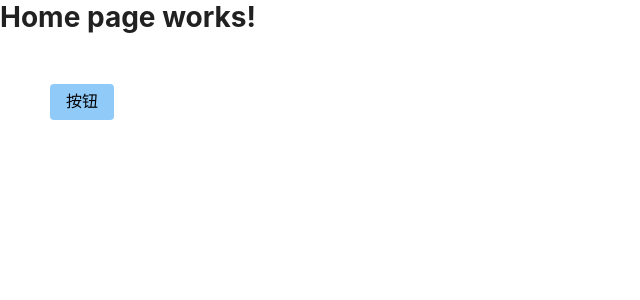
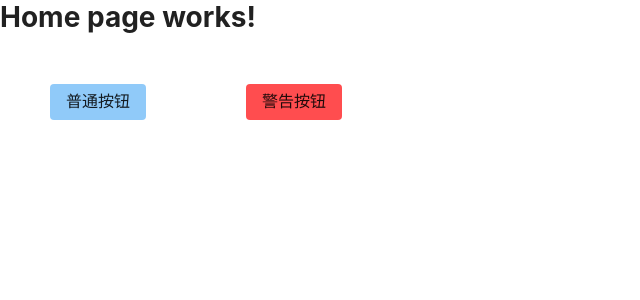
Before and after one commit to AerospaceXu/huz-ui, a React (Create React App) app: page /#/ in a window 1280 px wide. Shown: the top 300 px of the page, without its empty margins (0-640 px from the left). Built offline with nearby package versions, Linux system fonts and the light colour scheme.

Commit message:
feat: Can write button text and type.

```diff
--- a/src/components/Button/ButtonMask.tsx
+++ b/src/components/Button/ButtonMask.tsx
@@ -40,7 +40,7 @@ const Wrapper = styled.span<Style>`
     top: ${(p) => (!p.maskPosition ? '50%' : `${p.maskPosition.top}px`)};
     transform: translate(-50%, -50%);
 
-    background: rgba(255, 255, 255, 0.32);
+    background: rgba(255, 255, 255, 0.24);
     width: ${(p) => p.maskRadius * 2}px;
     height: ${(p) => p.maskRadius * 2}px;
     border-radius: 50%;
--- a/src/components/Button/index.tsx
+++ b/src/components/Button/index.tsx
@@ -1,7 +1,9 @@
 import React, { MouseEventHandler, useCallback, useState } from 'react';
+import { StyledComponent } from 'styled-components';
 
 import Base from './styles/Base';
 import Normal from './styles/Normal';
+import Danger from './styles/Danger';
 import ButtonMask from './ButtonMask';
 
 import { MaskPosition } from './interfaces/mask-position';
@@ -10,7 +12,14 @@ import { ButtonType } from './interfaces/button-type';
 import useButton from './hooks/useButton';
 import useMask from './hooks/useMask';
 
-const ANIMATE_TIME = 275;
+const ANIMATE_TIME = 375;
+
+const typeHash: {
+  [key: string]: StyledComponent<'span', any, {}, never>;
+} = {
+  normal: Normal,
+  danger: Danger,
+};
 
 interface Props {
   onClick?: MouseEventHandler<HTMLButtonElement>;
@@ -18,7 +27,7 @@ interface Props {
 }
 
 const Button: React.FC<Props> = (props) => {
-  const { onClick, type } = props;
+  const { onClick, type, children } = props;
 
   const {
     buttonRef, buttonPlace, buttonSize, computeClickPlace,
@@ -43,6 +52,8 @@ const Button: React.FC<Props> = (props) => {
     [buttonPlace, handleMaskAnimation, onClick],
   );
 
+  const StyleWrapper = type ? typeHash[type] : Normal;
+
   return (
     <Base ref={buttonRef} onClick={handleClick}>
       {maskVisible && (
@@ -52,10 +63,10 @@ const Button: React.FC<Props> = (props) => {
           animateTime={ANIMATE_TIME}
         />
       )}
-      {type}
-      <Normal>
-        <span className="button-text-wrapper">按钮</span>
-      </Normal>
+
+      <StyleWrapper>
+        <span className="button-text-wrapper">{children}</span>
+      </StyleWrapper>
     </Base>
   );
 };
--- a/src/components/Button/styles/Base.tsx
+++ b/src/components/Button/styles/Base.tsx
@@ -15,6 +15,7 @@ const Base = styled.button`
   color: rgba(0, 0, 0, 0.87);
 
   cursor: pointer;
+  user-select: none;
 
   transition: 275ms linear;
 
--- a/src/components/Button/styles/Danger.tsx
+++ b/src/components/Button/styles/Danger.tsx
@@ -10,6 +10,8 @@ const Danger = styled.span`
 
   background: #ff4d4f;
 
+  transition: 175ms linear;
+
   &:hover {
     box-shadow: ${shadow[3]};
   }
--- a/src/components/Button/styles/Normal.tsx
+++ b/src/components/Button/styles/Normal.tsx
@@ -9,8 +9,6 @@ const Normal = styled.span`
 
   background: #90caf9;
   border-radius: 4px;
-
-  color: rgba(0, 0, 0, 1);
 
   transition: 175ms linear;
 
--- a/src/views/Home.tsx
+++ b/src/views/Home.tsx
@@ -5,7 +5,8 @@ import Button from '../components/Button';
 const Home: React.FC = () => (
   <div>
     <h1>Home page works!</h1>
-    <Button />
+    <Button>普通按钮</Button>
+    <Button type="danger">警告按钮</Button>
   </div>
 );
 
```
